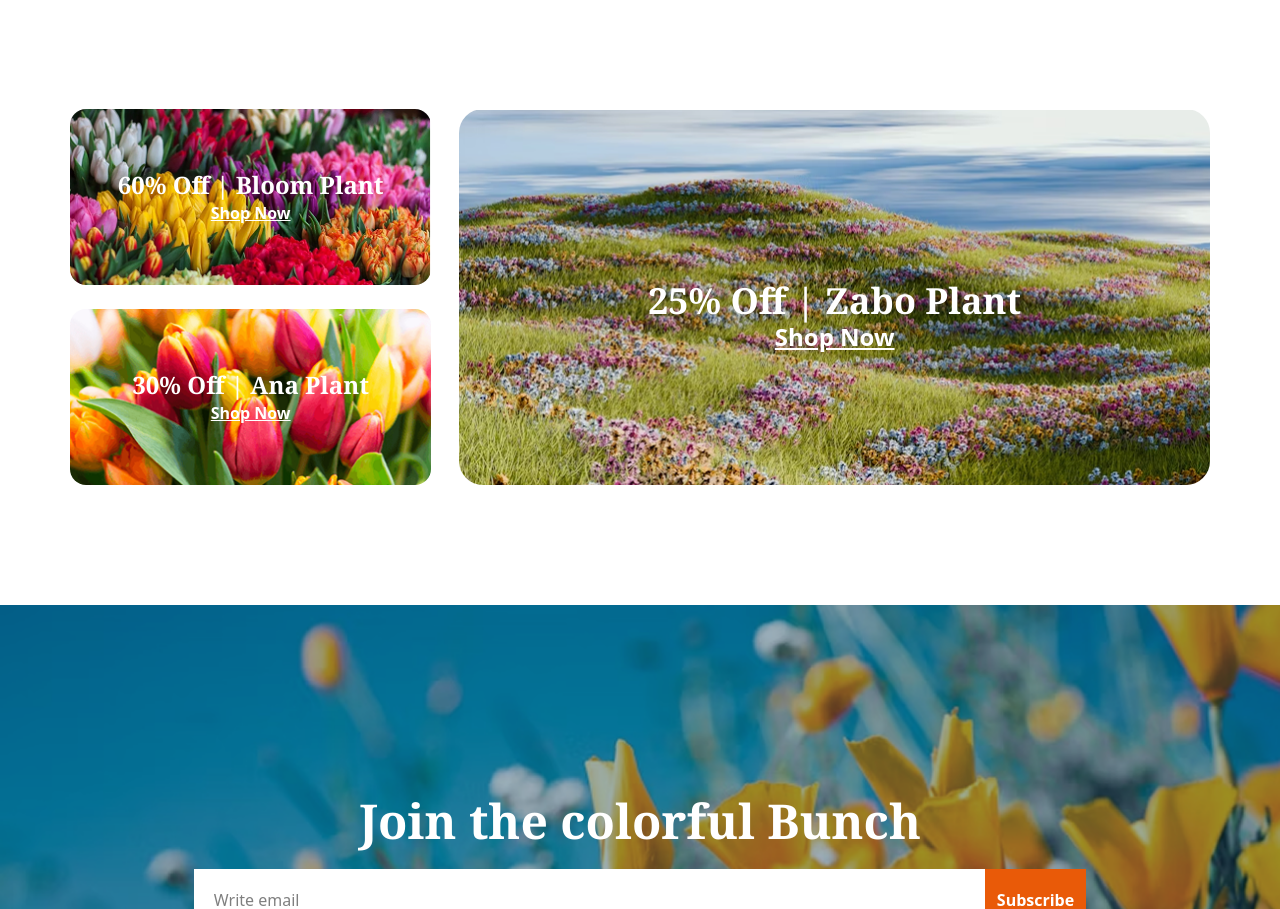
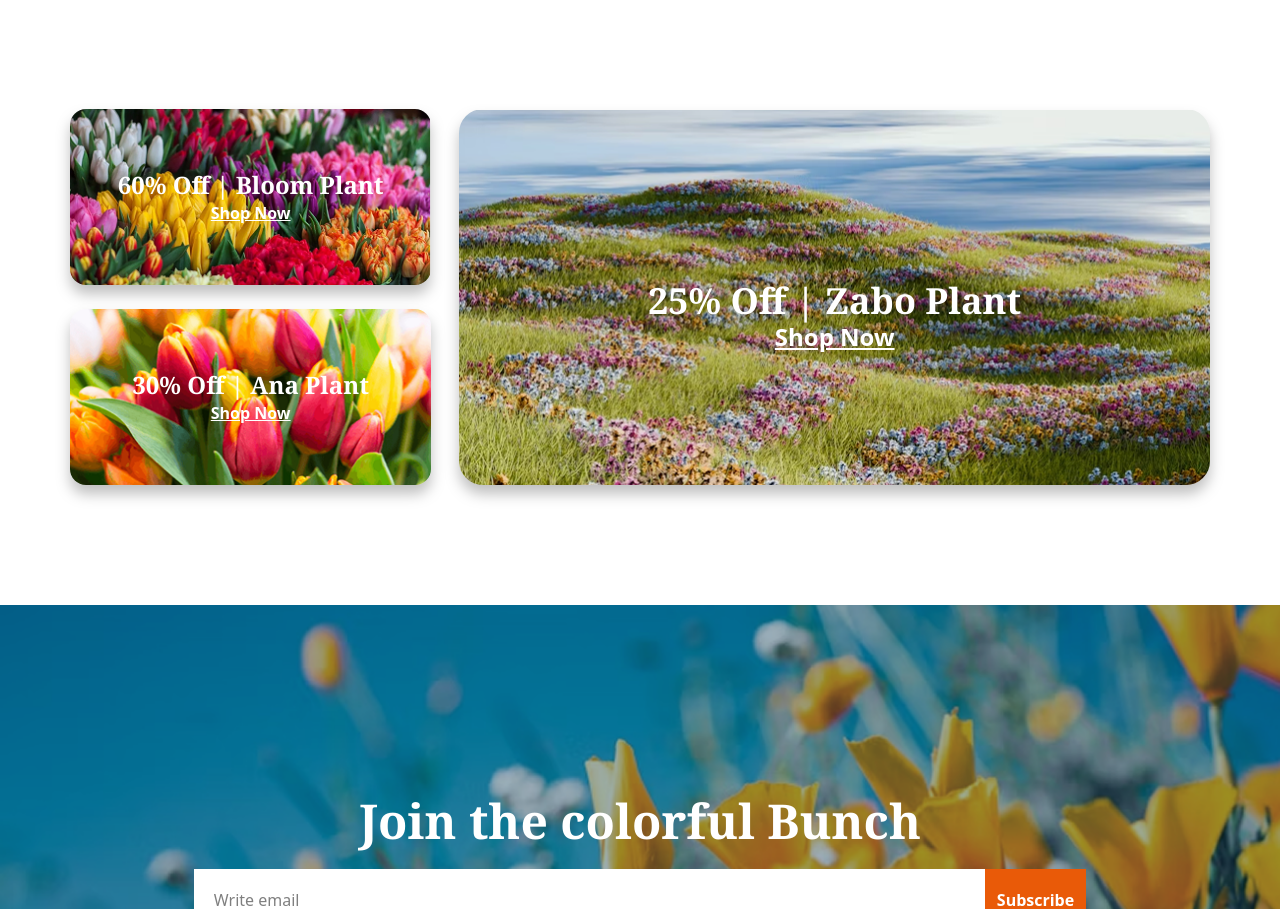
Before and after one commit to AmirDihan/B12A02-Responsive-Flowers, a plain HTML site: page index.html in a window 1280 px wide. Shown: the part 3051-3960 px from the top of the page. Drawn offline with nearby package versions, Linux system fonts and the light colour scheme.

Commit message:
Drop shadow of latest deals section added

```diff
--- a/index.html
+++ b/index.html
@@ -277,7 +277,7 @@
           class="image-container grid grid-cols-1 md:grid-cols-3 md:gap-x-7 gap-y-6"
         >
           <div
-            class="w-full bg-no-repeat bg-cover order-0 rounded-2xl"
+            class="w-full bg-no-repeat bg-cover order-0 rounded-2xl drop-shadow-xl/25"
             style="background-image: url(./assets/deal-bloom.png)"
           >
             <div class="py-15 px-10">
@@ -294,7 +294,7 @@
             </div>
           </div>
           <div
-            class="w-full bg-no-repeat bg-cover order-3 md:order-2 md:col-span-2 md:row-span-2 rounded-2xl md:rounded-3xl"
+            class="w-full bg-no-repeat bg-cover order-3 md:order-2 md:col-span-2 md:row-span-2 rounded-2xl md:rounded-3xl drop-shadow-xl/25"
             style="background-image: url(./assets/deal-zabo.png)"
           >
             <div class="py-15 md:py-32 px-10 md:pt-43 md:">
@@ -311,7 +311,7 @@
             </div>
           </div>
           <div
-            class="bg-no-repeat bg-cover order-2 md:order-3 rounded-2xl"
+            class="bg-no-repeat bg-cover order-2 md:order-3 rounded-2xl drop-shadow-xl/25"
             style="background-image: url(./assets/deal-ana.png)"
           >
             <div class="py-15 px-10">
```
